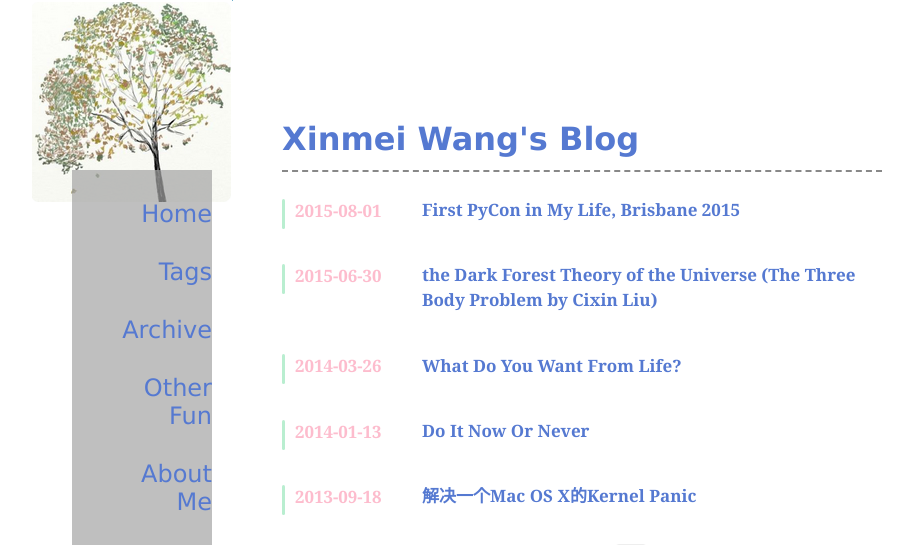
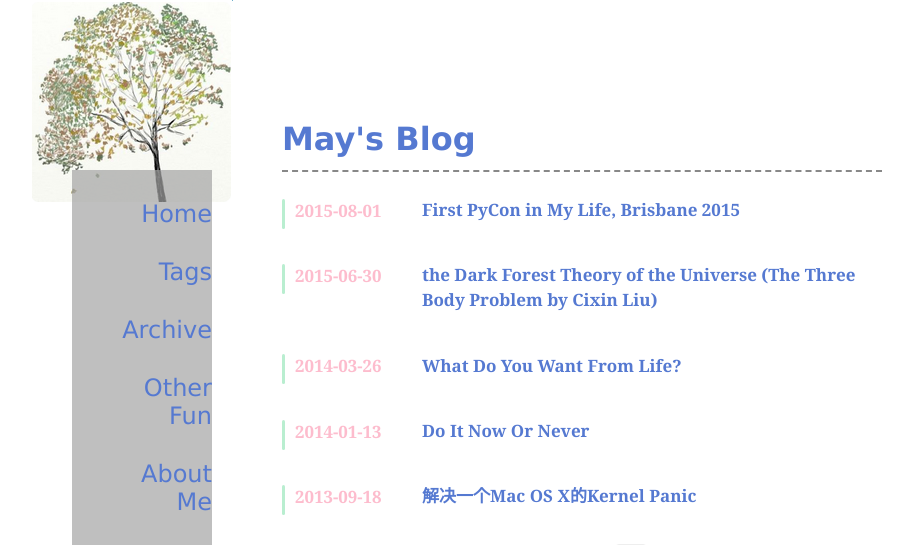
Before and after one commit to Marchitect/Marchitect.github.io, a PHP site: page / in a window 1280 px wide. Shown: the top 545 px of the page, without its empty margins (58-971 px from the left). Run offline with PHP 8.4, Linux system fonts and the light colour scheme.

Commit message:
change title and stuff

```diff
--- a/index.html
+++ b/index.html
@@ -39,7 +39,7 @@ document.write("<div style='background:url(img/drawing"+erke+".png) no-repeat 90
     </div>
     <div class="wrap-header">
         <h1>
-            <a href="/" id="title">May's Blog</a>
+            <a href="/" id="title"></a>
         </h1>
     </div>
     <div class="innermain" id="main">
--- a/main.css
+++ b/main.css
@@ -80,14 +80,16 @@ code[class*=language-],pre[class*=language-]{color:#000;text-shadow:0 1px #fff;f
 pre.line-numbers{position:relative;padding-left:3.8em;counter-reset:linenumber}
 pre.line-numbers>code{position:relative}
 .line-numbers .line-numbers-rows{position:absolute;pointer-events:none;top:0;font-size:100%;left:-3.8em;width:3em;letter-spacing:-1px;border-right:1px solid #999;-webkit-user-select:none;-moz-user-select:none;-ms-user-select:none;user-select:none}.line-numbers-rows>span{pointer-events:none;display:block;counter-increment:linenumber}.line-numbers-rows>span:before{content:counter(linenumber);color:#999;display:block;padding-right:.8em;text-align:right}body{margin:0;font-family:Georgia,serif}.main{margin:0 auto;width:600px;position:relative}#disqus_thread{padding:16px}
-.wrap-header h1{width:100%;height:40px;color:rgb(34,106,169);padding:20px 0 10px;border-bottom:2px dashed #888;margin:0 0 10px;font-family:Verdana,Geneva,sans-serif}#title:hover{border:0}
+.wrap-header h1{width:100%;height:40px;color:rgb(34,106,169);padding:20px 0 10px;border-bottom:2px dashed #888;margin:0 0 10px;font-family:Verdana,Geneva,sans-serif}
+#title:hover{border:0}
 .header{background-color: rgba(164, 164, 164, .7); margin:70px 0 0 -210px;width:140px;float:left;text-align:right;font-family:'Joti One',Verdana,Geneva,sans-serif}
 .header #navi li{font: 1.5em 'Joti One', cursive; font-family:'Joti One',Verdana; list-style:none; margin:30px 0}
 .header a{color:rgb(85,121,209)}
 a{text-decoration:none;color:rgb(85,121,209)}
 /*a:hover{border-bottom:1px solid rgb(34,106,169)}*/
 a:hover{color: rgba(233, 91, 92, 1);}
-.selected{color:#000}.item{margin:10px 0;padding:1px 0}.little{float:left;margin-right:10px;width:3px;height:30px;border-radius:4px;background:#b9eed0}.date{float:left;color:rgba(251, 122, 155, .5) ;font-size:17px;text-transform:uppercase;font-weight:700;width:140px;padding:16px 0 0}.title{padding:0;margin:0 0 0 140px}
+.selected{color:#000}.item{margin:10px 0;padding:1px 0}.little{float:left;margin-right:10px;width:3px;height:30px;border-radius:4px;background:#b9eed0}.date{float:left;color:rgba(251, 122, 155, .5) ;font-size:17px;text-transform:uppercase;font-weight:700;width:140px;padding:16px 0 0}
+.title{padding:0;margin:0 0 0 140px}
 .title a:hover{padding-bottom:2px;color: rgba(233, 91, 92, 1);}.title h2{font-size:17px;line-height:25px}.footer{border-top:1px double #888;margin-top:20px;text-align:center;color:#555}
 .pages{text-align:center;margin:25px 25px 35px;font-family:"Lucida Sans Unicode","Lucida Grande",sans-serif}
 .pages a:hover{color: rgba(233, 91, 92, 1);border-radius:4px}
--- a/main.json
+++ b/main.json
@@ -1 +1 @@
-{"name":"Xinmei Wang's Blog","number_of_posts_per_page":7,"disqus_shortname":"enmeimaynet","posts":[{"title":"First PyCon in My Life, Brisbane 2015 ","date":"2015-08-01","tags":"Python Life","path":"pycon2015.html"},{"title":"the Dark Forest Theory of the Universe (The Three Body Problem by Cixin Liu)","date":"2015-06-30","tags":"Sci-Fi","path":"darkforest.html","num":1,"type":"post","active":false},{"title":"What Do You Want From Life? ","date":"2014-03-26","tags":"Life ","path":"20140326.html","num":2,"type":"post","active":false},{"title":"Do It Now Or Never","date":"2014-01-13","tags":"Life","path":"20140113","num":3,"type":"post","active":false},{"title":"解决一个Mac OS X的Kernel Panic","date":"2013-09-18","tags":"中文博文","path":"20130918.html","num":4,"type":"post","active":false}],"pages":[]}
+{"name":"May's Blog","number_of_posts_per_page":7,"disqus_shortname":"enmeimaynet","posts":[{"title":"First PyCon in My Life, Brisbane 2015 ","date":"2015-08-01","tags":"Python Life","path":"pycon2015.html"},{"title":"the Dark Forest Theory of the Universe (The Three Body Problem by Cixin Liu)","date":"2015-06-30","tags":"Sci-Fi","path":"darkforest.html","num":1,"type":"post","active":false},{"title":"What Do You Want From Life? ","date":"2014-03-26","tags":"Life ","path":"20140326.html","num":2,"type":"post","active":false},{"title":"Do It Now Or Never","date":"2014-01-13","tags":"Life","path":"20140113","num":3,"type":"post","active":false},{"title":"解决一个Mac OS X的Kernel Panic","date":"2013-09-18","tags":"中文博文","path":"20130918.html","num":4,"type":"post","active":false}],"pages":[]}
```
